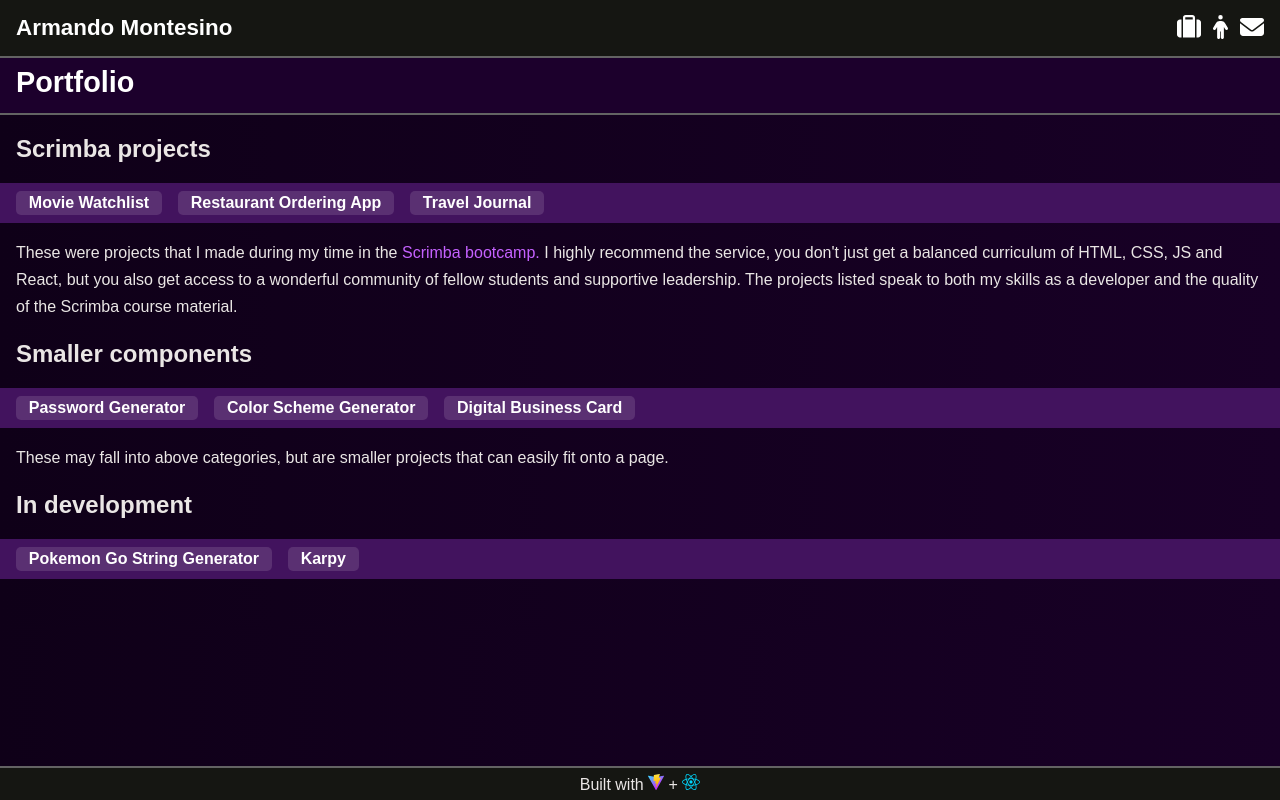
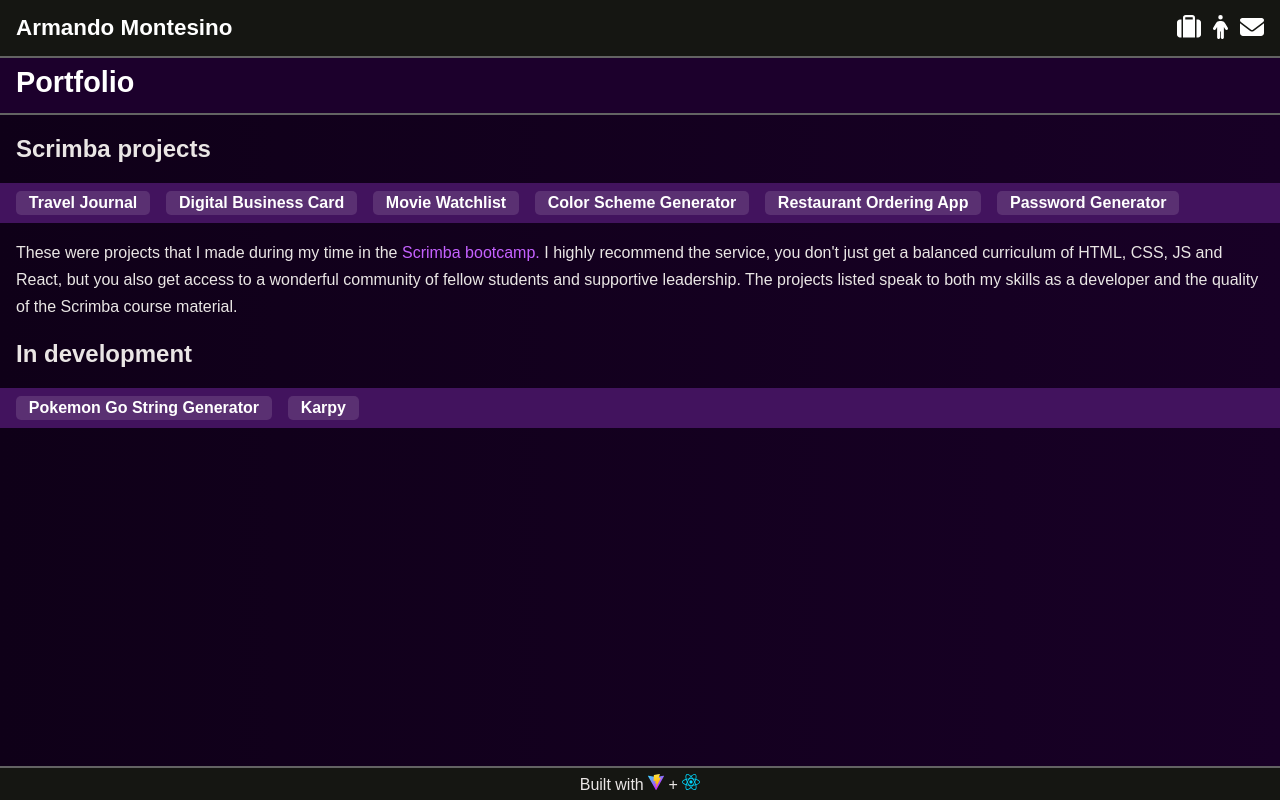
Before and after one commit to amontesino/portfolio, a React (Vite) app: page /portfolio in a window 1280 px wide. Built offline with nearby package versions, Linux system fonts and the light colour scheme; a web font is replaced by a local one.

Commit message:
removed smaller components list and moved its contents to scrimba project list

```diff
--- a/src/pages/Portfolio.jsx
+++ b/src/pages/Portfolio.jsx
@@ -1,5 +1,5 @@
 import React, { createContext, useState } from 'react'
-import { scrimProjList, smallProjList } from '../utils/portfolioList'
+import { scrimProjList } from '../utils/portfolioList'
 import { Link, useLocation } from 'react-router-dom'
 import AnimatedPage from '../AnimatedPage'
 import PortfolioNav from '../components/PortfolioNav'
@@ -24,16 +24,6 @@
                         projectData={scrimProjList}
                     />
                     <p>These were projects that I made during my time in the <a className="body-link" href="https://scrimba.com">Scrimba bootcamp.</a> I highly recommend the service, you don't just get a balanced curriculum of HTML, CSS, JS and React, but you also get access to a wonderful community of fellow students and supportive leadership. The projects listed speak to both my skills as a developer and the quality of the Scrimba course material.</p>
-                    <h2>Smaller components</h2>
-                    {/* Add the following:
-                        -Password Generator
-                        -Color Scheme Generator
-                        -Digital Business Card
-                        -Basketball Scoreboard*/}
-                    <PortfolioNav
-                        projectData={smallProjList}
-                    />
-                    <p>These may fall into above categories, but are smaller projects that can easily fit onto a page.</p>
                     <h2>In development</h2>
                     {/* <p>None yet! But we're cooking!</p> */}
                     <div className={'portfolio-nav'}>
--- a/src/utils/portfolioList.js
+++ b/src/utils/portfolioList.js
@@ -10,11 +10,32 @@
     //     pathName: 'quizzical'
     // },
     {
+        name: 'Travel Journal',
+        description: "This is a beginner React project made to demonstrate reusable components, as well as passing Props to said components.",
+        image: "/portfolio-images/travel-screen.png",
+        componentName: 'TravelJournal',
+        pathName: 'https://dapper-fox-8d3c62.netlify.app/'
+    },
+    {
+        name: 'Digital Business Card',
+        description: "This is a beginner React project made to solidify the concept of Components.",
+        image: "/portfolio-images/businesscard-screen.png",
+        // componentName: 'DigitalBusinessCard',
+        pathName: 'https://am98-digital-business-card.netlify.app/'
+    },
+    {
         name: 'Movie Watchlist',
         description: "The purpose of this project was to demonstrate my knowledge with APIs. This particular project used the free OMDB API.",
         image: '/portfolio-images/watchlist-screen.png',
         componentName: 'MovieWatchlist',
         pathName: 'https://am98-movie-watchlist.netlify.app/'
+    },
+    {
+        name: 'Color Scheme Generator',
+        description: "This project exemplifies usage of queries in API calls to generate color schemes according to the user-controlled color selector.",
+        image: "/portfolio-images/colorgen-screen.png",
+        // componentName: 'ColorScheme',
+        pathName: 'https://am98-color-scheme.netlify.app/'
     },
     {
         name: 'Restaurant Ordering App',
@@ -24,34 +45,10 @@
         pathName: 'https://splendorous-fudge-8ab13d.netlify.app/'
     },
     {
-        name: 'Travel Journal',
-        description: "This is a beginner React project made to demonstrate reusable components, as well as passing Props to said components.",
-        image: "/portfolio-images/travel-screen.png",
-        componentName: 'TravelJournal',
-        pathName: 'https://dapper-fox-8d3c62.netlify.app/'
-    },
-]
-
-export const smallProjList = [
-    {
         name: 'Password Generator',
         description: "This is an intermediate JavaScript project utilizing DOM manipulation and event listeners, rendering passwords based on settings configured by the user.",
         image: "/slideshow-images/passgen-screen.png",
         // componentName: 'PasswordGenerator',
         pathName: 'https://animated-semolina-b4ff17.netlify.app/'
-    },
-    {
-        name: 'Color Scheme Generator',
-        description: "This project exemplifies usage of queries in API calls to generate color schemes according to the user-controlled color selector.",
-        image: "/portfolio-images/colorgen-screen.png",
-        // componentName: 'ColorScheme',
-        pathName: 'https://am98-color-scheme.netlify.app/'
-    },
-    {
-        name: 'Digital Business Card',
-        description: "This is a beginner React project made to solidify the concept of Components.",
-        image: "/portfolio-images/businesscard-screen.png",
-        // componentName: 'DigitalBusinessCard',
-        pathName: 'https://am98-digital-business-card.netlify.app/'
     }
 ]
```
